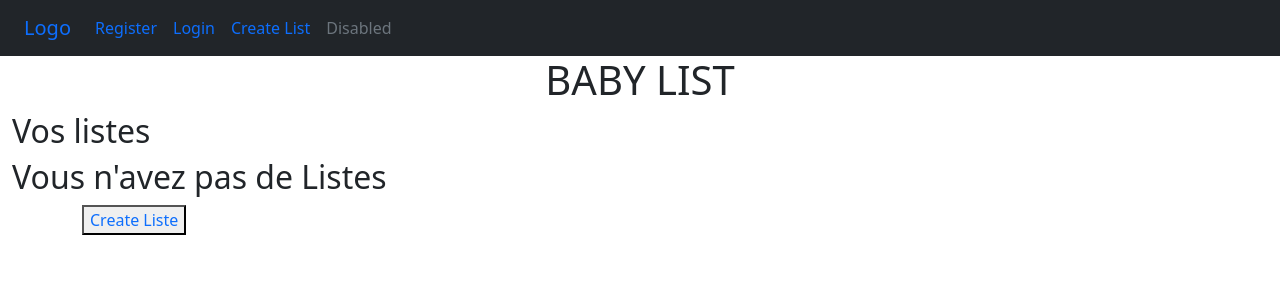
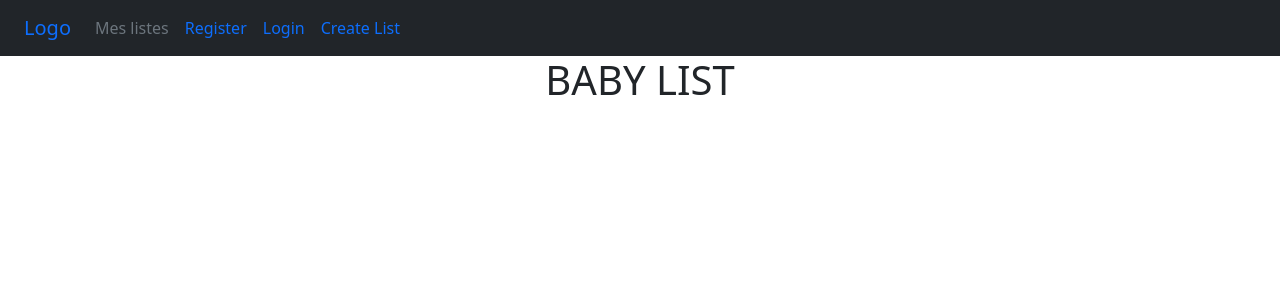
Before and after one commit to nicolassqueren/babylist, a Symfony app: template templates/home/index.html.twig in a window 1280 px wide. Shown: the top 300 px of the page. Run offline with Twig, Linux system fonts and the light colour scheme; the template is opened without the code that fills it, so the values that code supplies are empty; some libraries are stand-ins or nearby versions.

Commit message:
Finish edit Objet and liste

```diff
--- a/templates/base.html.twig
+++ b/templates/base.html.twig
@@ -24,18 +24,25 @@
 				</button>
 				<div class="collapse navbar-collapse" id="navbarNav">
 					<ul class="navbar-nav me-auto mb-2 mb-lg-0">
+						{% if app.user %}
+							<li class="nav-item">
+								<a class="nav-link active" aria-current="page" href="{{ path('listes') }}" >Mes listes</a>
+							</li>
+						{% else %}
+							<li class="nav-item">
+								<a class="nav-link disabled" href="#" tabindex="-1" aria-disabled="true">Mes listes</a>
+							</li>
 							<li class="nav-item">
 								<a class="nav-link active" aria-current="page" href="{{ path('app_register') }}" >Register</a>
 							</li>
 							<li class="nav-item">
 								<a class="nav-link"href="{{ path('app_login') }}">Login</a>
 							</li>
+						{% endif %}
+
 						<li class="nav-item">
 
 							<a class="nav-link" href="{{ path('create_liste') }}">Create List</a>
-						</li>
-						<li class="nav-item">
-							<a class="nav-link disabled" href="#" tabindex="-1" aria-disabled="true">Disabled</a>
 						</li>
 					</ul>
 				</div>
--- a/templates/home/index.html.twig
+++ b/templates/home/index.html.twig
@@ -8,7 +8,9 @@
 	<div class="container">
 		<h1 class="text-center">BABY LIST</h1>
 	</div>
-	<h2>Vos listes</h2>
+
+	{% if listes %}
+		<h2>Vos listes</h2>
 	{% for liste in listes %}
 		<div>
 			<div>{{ liste.name }}</div>
@@ -16,7 +18,7 @@
 		</div>
 	{% else %}
 		<div>
-			<h2>Vous n'avez pas de Listes</h2>
+			<h2>Vous pouvez créer une autre Liste</h2>
 			<div class="container">
 				<button>
 					<a href="{{ path('create_liste') }}">Create Liste</a>
@@ -24,5 +26,6 @@
 			</div>
 		</div>
 	{% endfor %}
+	{% endif %}
 </div>
 {% endblock %}
```
Also changed, not shown: src/Controller/HomeController.php (+9 -5 lines), src/Controller/ListeController.php (+20 -0 lines), public/uploads/objets/669020-5-602fdc2911d11.jpg (added), 1 other file. Lines whose indentation alone changed are shown as unchanged.
